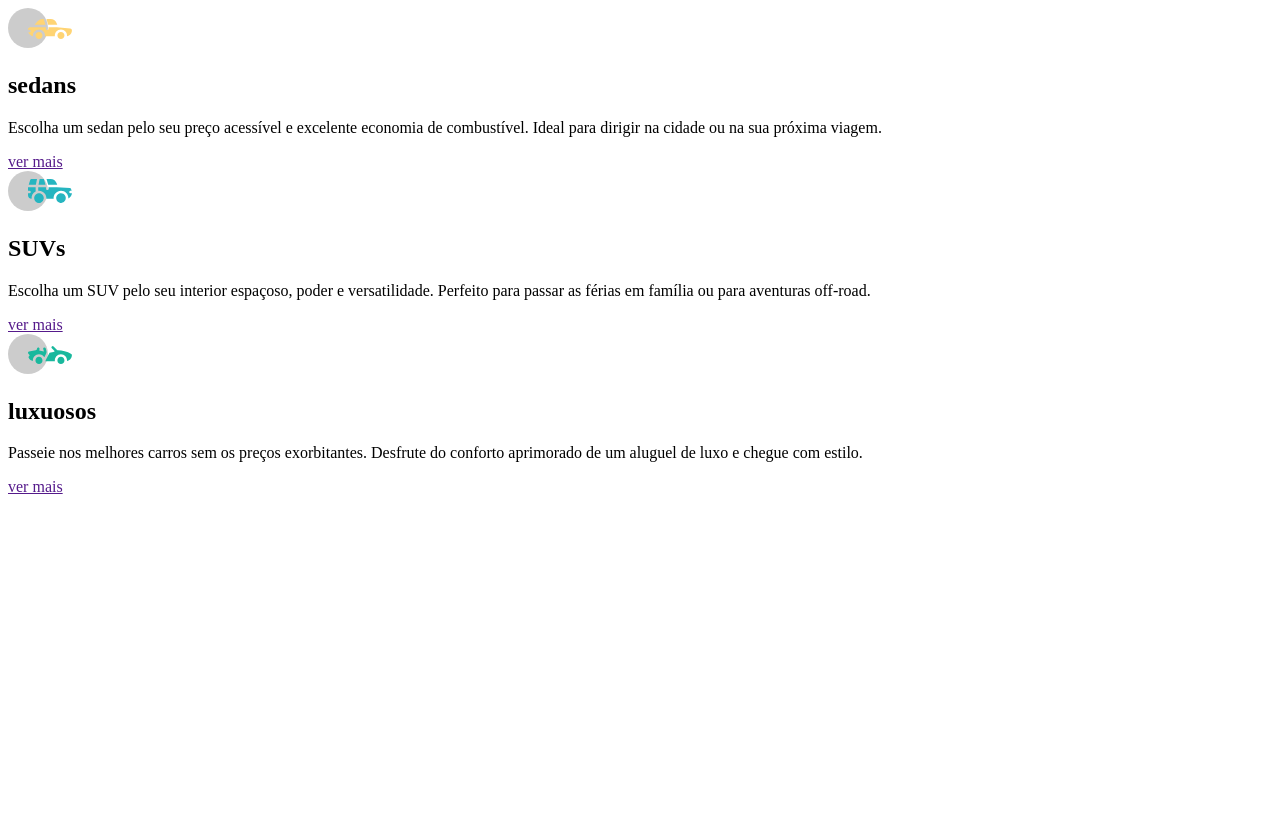
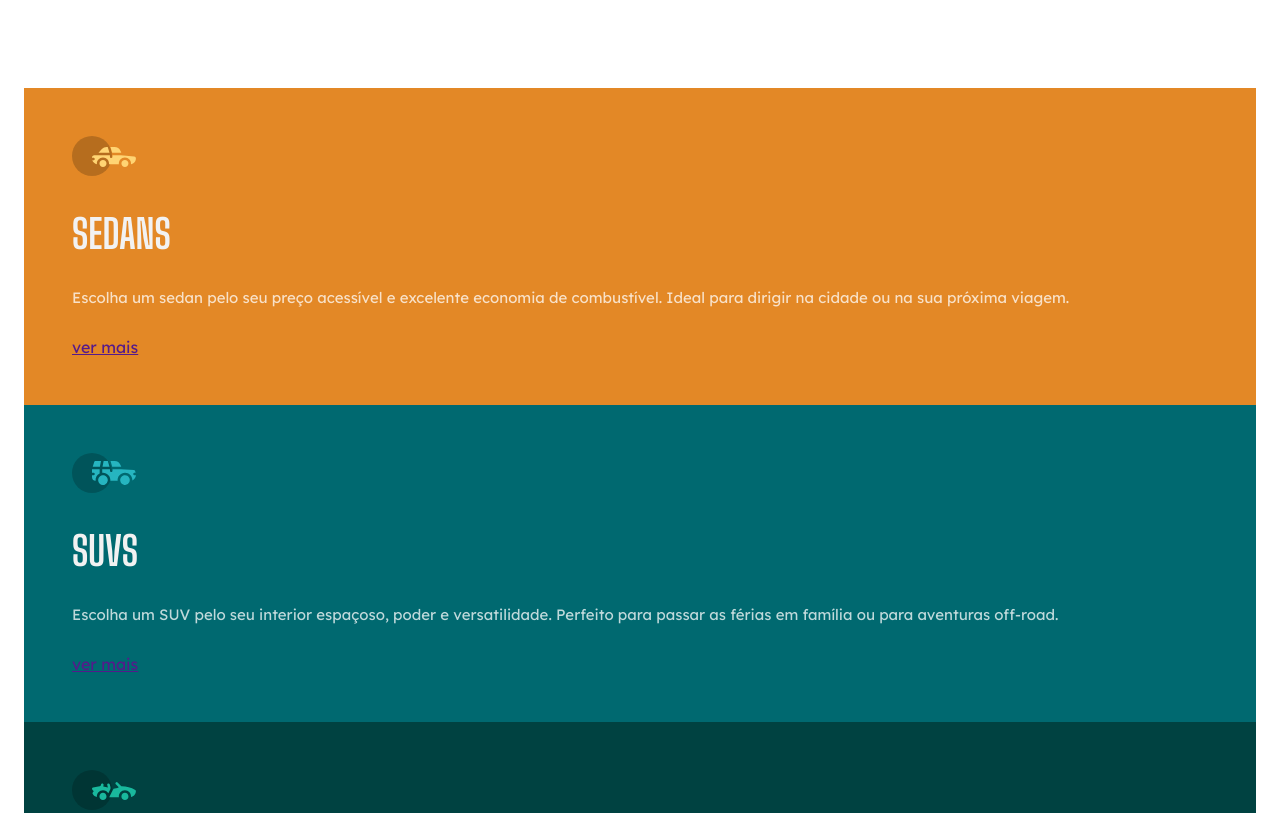
Before and after one commit to gabielinda/carros, a plain HTML site: page index.html in a window 1280 px wide. Shown: the top 813 px of the page. Drawn offline with Linux system fonts and the light colour scheme.

Commit message:
desenvolvimento do CSS

```diff
--- a/index.html
+++ b/index.html
@@ -4,6 +4,10 @@
     <meta charset="UTF-8">
     <meta http-equiv="X-UA-Compatible" content="IE=edge">
     <meta name="viewport" content="width=device-width, initial-scale=1.0">
+    <link rel="preconnect" href="https://fonts.googleapis.com">
+    <link rel="preconnect" href="https://fonts.gstatic.com" crossorigin>
+    <link href="https://fonts.googleapis.com/css2?family=Big+Shoulders+Display:wght@700&family=Lexend+Deca&display=swap" rel="stylesheet">
+    <link rel="stylesheet" href="style.css">
     <title>carros</title>
 </head>
 <body>
--- a/style.css
+++ b/style.css
@@ -0,0 +1,58 @@
+*{
+
+    margin: 0;
+    padding: 0;
+    box-sizing: border-box;
+}
+
+:root {
+
+    --orange: #e38826;
+    --cyan: #006970;
+    --dark-cyan: #004241;
+    --gray: #f2f2f2;
+    --transparent-white: rgba(255, 255, 255, 0.75);
+}
+
+body{
+    padding: 5.5rem 1.5rem;
+}
+
+
+h2 {
+    font-family: 'Big Shoulders Display', sans-serif;
+    text-transform: uppercase;
+    font-size: 2.5rem;
+    color: var(--gray);
+    margin-block: 1.875rem;
+}
+
+p{
+    font-family: 'Lexend Deca', sans-serif;
+    font-size: 0.9375rem;
+    color: var(--transparent-white);
+    margin-bottom: 1.875rem;
+
+}
+
+a{
+    font-family: 'Lexend Deca', sans-serif;
+}
+
+
+section {
+    padding: 3rem;
+}
+
+
+
+.sedans {
+    background: var(--orange);
+}
+.suvs {
+    background: var(--cyan);
+}
+
+.luxuosos {
+ background: var(--dark-cyan);
+}
```
